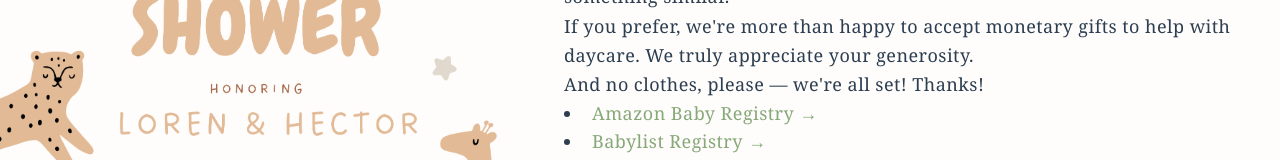
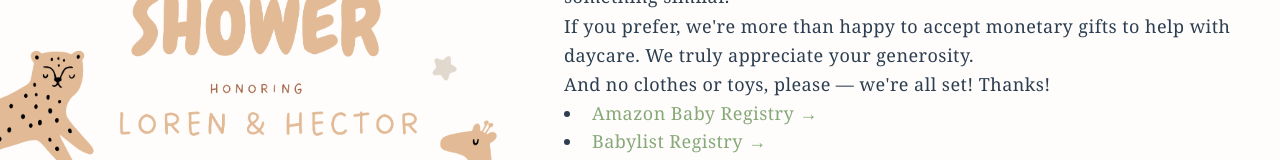
Before and after one commit to bighead-inc/big-baby-shower, a Vue app: page /registry in a window 1280 px wide. Shown: the part 304-464 px from the top of the page. Built offline with nearby package versions, Linux system fonts and the light colour scheme.

Commit message:
doc: Add a note about no more toys

```diff
--- a/src/views/RegistryView.vue
+++ b/src/views/RegistryView.vue
@@ -19,7 +19,7 @@ const { language } = useLanguage()
         If you prefer, we're more than happy to accept monetary gifts to help with daycare. We truly appreciate your generosity.
       </p>
       <p class="pl-1 leading-relaxed">
-        And no clothes, please — we're all set! Thanks!
+        And no clothes or toys, please — we're all set! Thanks!
       </p>
       <ul class="pl-1 space-y-3 mt-4 list-disc list-inside">
         <li>
@@ -48,7 +48,7 @@ const { language } = useLanguage()
         Si lo prefieren, con mucho gusto aceptamos aportes en dinero para ayudarnos con la guardería. Agradecemos enormemente su generosidad.
       </p>
       <p class="pl-1 leading-relaxed">
-        Y por favor, nada de ropa — ¡ya tenemos suficiente, muchas gracias!
+        Y por favor, nada de ropa o juguetes — ¡ya tenemos suficiente, muchas gracias!
       </p>
       <ul class="pl-1 space-y-3 mt-4 list-disc list-inside">
         <li>
```
